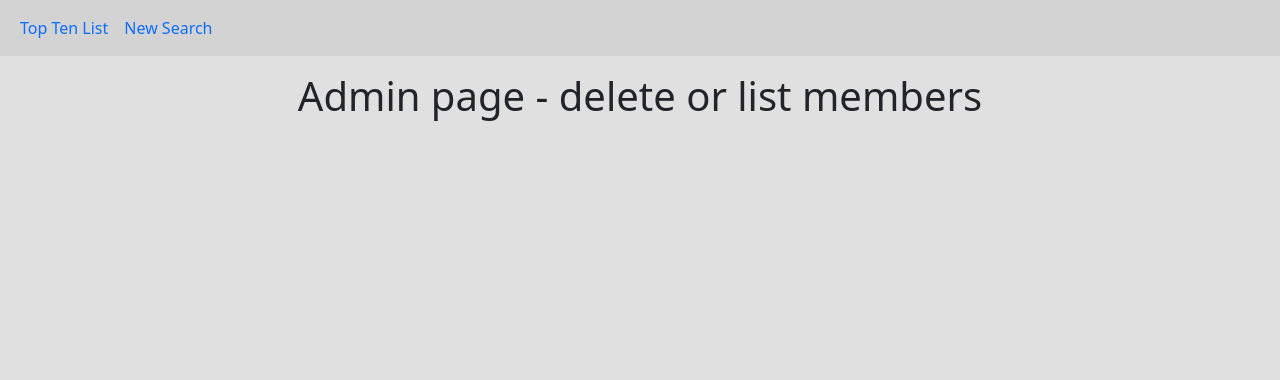
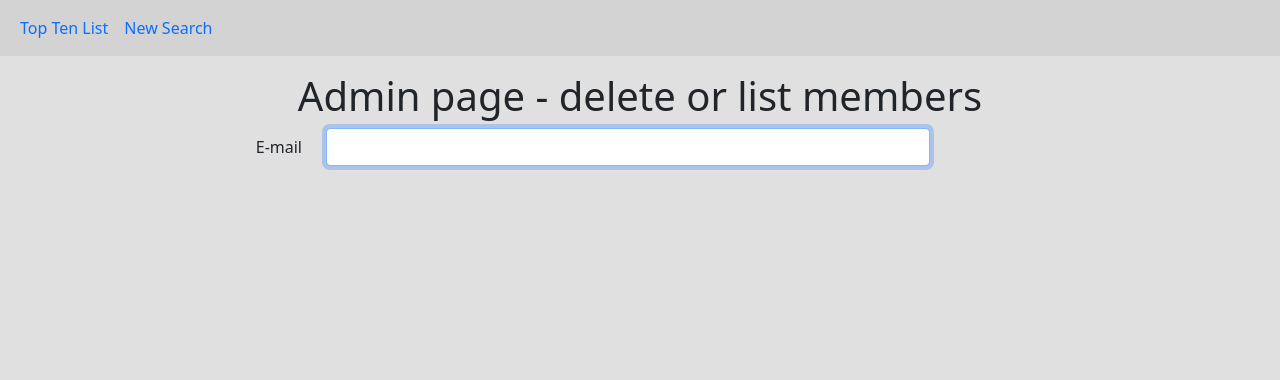
Before and after one commit to ivanngyb/MovieGroupProject, a PHP site: page /admin.php in a window 1280 px wide. Shown: the top 380 px of the page. Run offline with PHP 8.4, Linux system fonts and the light colour scheme.

Commit message:
Add e-mail field to admin form

```diff
--- a/web_files/admin.php
+++ b/web_files/admin.php
@@ -43,6 +43,13 @@
                 <?php
 
                 ?>
+                        <!-- Title Field -->
+            <div class="row mb-3">
+                <label class="col-2 col-sm-2 col-md-2 col-xl-3 col-form-label">E-mail</label>
+                <div class="col-10 col-sm-10 col-md-9 col-xl-6">
+                    <input type="text" class="form-control" autofocus name="email" id="email">
+                </div>
+            </div>
             </form>
         </main>
     </body>
```
